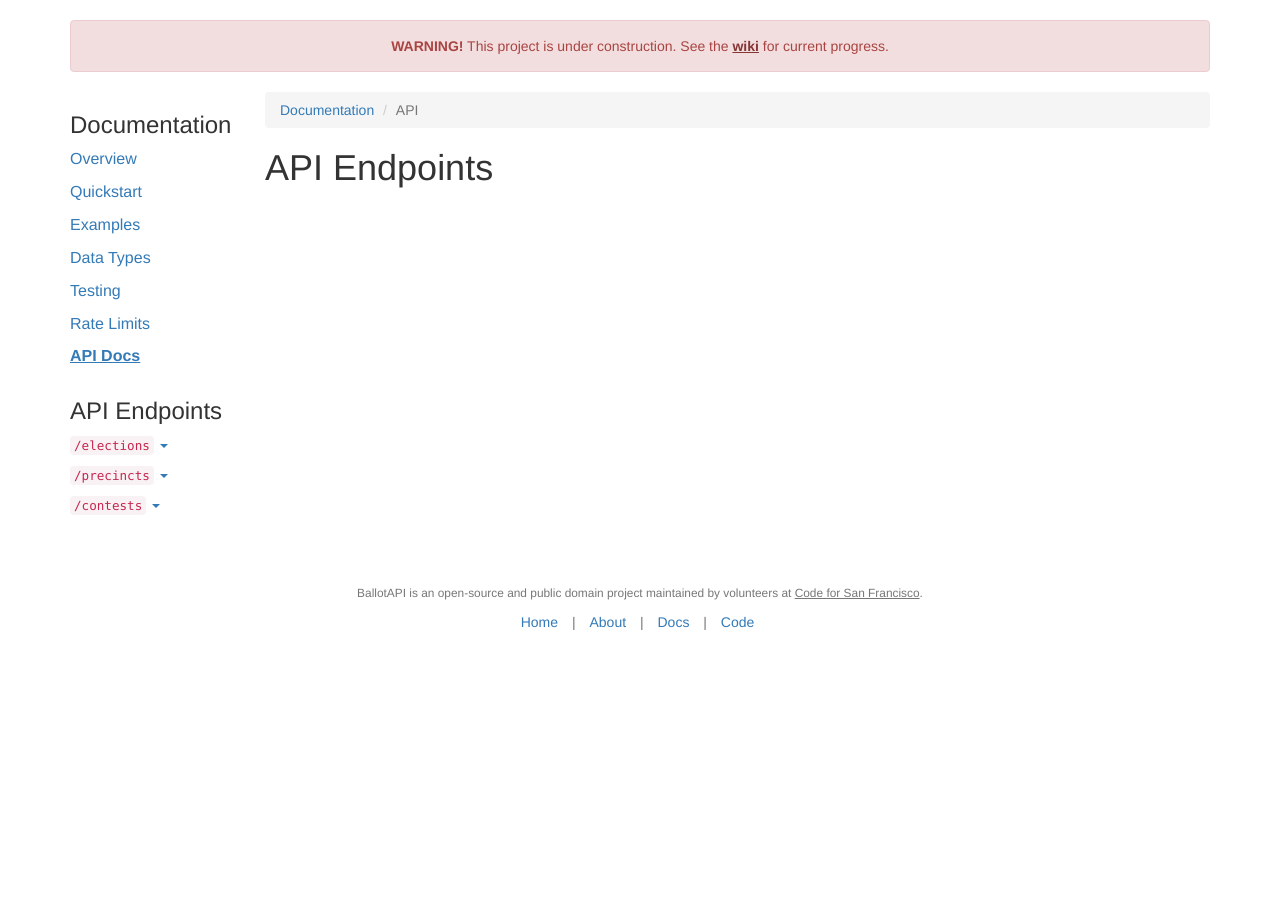
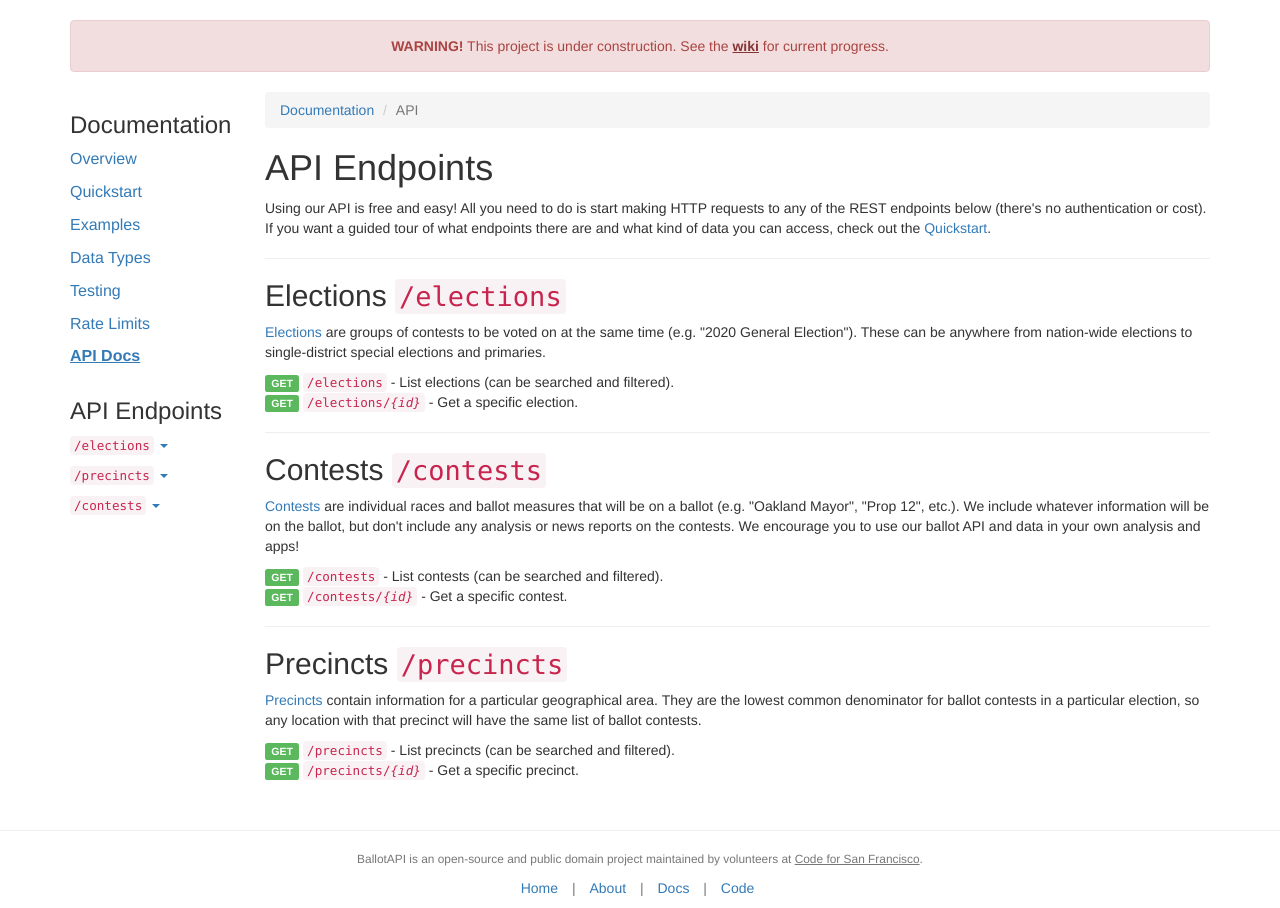
Before and after one commit to open-austin/ballotapi, a Django app: page /docs/api in a window 1280 px wide. Shown: the part 52-960 px from the top of the page. Before the commit the page ends 682 px from the top, so only its background shows below. Run offline with Django 3.2, Linux system fonts and the light colour scheme; some libraries are stand-ins or nearby versions.

Commit message:
added api endpoints page in docs

```diff
--- a/website/docs/templates/docs/api_endpoints.html
+++ b/website/docs/templates/docs/api_endpoints.html
@@ -8,5 +8,91 @@
     <h1>
         API Endpoints
     </h1>
-    {# TODO #}
+    <p>
+        Using our API is free and easy! All you need to do is start making HTTP
+        requests to any of the REST endpoints below (there's no authentication
+        or cost). If you want a guided tour of what endpoints there are and what
+        kind of data you can access, check out the
+        <a href="{% url 'docs:quickstart' %}">Quickstart</a>.
+    </p>
+    <hr>
+    <h2 id="elections" class="permalink-wrapper">
+        Elections
+        <code>/elections</code>
+        <a href="#elections" class="permalink"></a>
+    </h2>
+    <p>
+        <a href="{% url 'docs:api_elections_object' %}">Elections</a> are groups
+        of contests to be voted on at the same time (e.g. "2020 General Election").
+        These can be anywhere from nation-wide elections to single-district special
+        elections and primaries.
+    </p>
+    <ul class="list-unstyled">
+        <li>
+            <a href="{% url 'docs:api_elections_list' %}">
+                <span class="label label-success">GET</span>
+                <code>/elections</code></a> -
+            List elections (can be searched and filtered).
+        </li>
+        <li>
+            <a href="{% url 'docs:api_elections_get' %}">
+                <span class="label label-success">GET</span>
+                <code>/elections/<em>{id}</em></code></a> -
+            Get a specific election.
+        </li>
+    </ul>
+    <hr>
+    <h2 id="contests" class="permalink-wrapper">
+        Contests
+        <code>/contests</code>
+        <a href="#contests" class="permalink"></a>
+    </h2>
+    <p>
+        <a href="{% url 'docs:api_contests_object' %}">Contests</a> are
+        individual races and ballot measures that will be on a ballot (e.g.
+        "Oakland Mayor", "Prop 12", etc.). We include whatever information will
+        be on the ballot, but don't include any analysis or news reports on the
+        contests. We encourage you to use our ballot API and data in your own
+        analysis and apps!
+    </p>
+    <ul class="list-unstyled">
+        <li>
+            <a href="{% url 'docs:api_contests_list' %}">
+                <span class="label label-success">GET</span>
+                <code>/contests</code></a> -
+            List contests (can be searched and filtered).
+        </li>
+        <li>
+            <a href="{% url 'docs:api_contests_get' %}">
+                <span class="label label-success">GET</span>
+                <code>/contests/<em>{id}</em></code></a> -
+            Get a specific contest.
+        </li>
+    </ul>
+    <hr>
+    <h2 id="precincts" class="permalink-wrapper">
+        Precincts
+        <code>/precincts</code>
+        <a href="#precincts" class="permalink"></a>
+    </h2>
+    <p>
+        <a href="{% url 'docs:api_precincts_object' %}">Precincts</a> contain
+        information for a particular geographical area. They are the lowest
+        common denominator for ballot contests in a particular election, so any
+        location with that precinct will have the same list of ballot contests.
+    </p>
+    <ul class="list-unstyled">
+        <li>
+            <a href="{% url 'docs:api_precincts_list' %}">
+                <span class="label label-success">GET</span>
+                <code>/precincts</code></a> -
+            List precincts (can be searched and filtered).
+        </li>
+        <li>
+            <a href="{% url 'docs:api_precincts_get' %}">
+                <span class="label label-success">GET</span>
+                <code>/precincts/<em>{id}</em></code></a> -
+            Get a specific precinct.
+        </li>
+    </ul>
 {% endblock %}
--- a/website/static_pages/templates/base.html
+++ b/website/static_pages/templates/base.html
@@ -29,6 +29,9 @@
                 .margin-top-lg {
                     margin-top: 30px;
                 }
+                .margin-top-xl {
+                    margin-top: 40px;
+                }
                 .margin-bottom-sm {
                     margin-bottom: 10px;
                 }
@@ -37,6 +40,9 @@
                 }
                 .margin-bottom-lg {
                     margin-bottom: 30px;
+                }
+                .margin-bottom-xl {
+                    margin-bottom: 40px;
                 }
                 .fixed-height-xs {
                     height: 20px;
@@ -134,8 +140,9 @@
         </div>
         <div role="footer">
             {% block footer %}
-                <div class="container margin-top-lg">
-                    <div class="row margin-top-lg">
+                <hr class="margin-top-xl">
+                <div class="container">
+                    <div class="row">
                         <div class="col-sm-12 small text-center text-muted">
                             BallotAPI is an open-source and public domain project maintained by volunteers at
                             <a href="http://codeforsanfrancisco.org"
```
